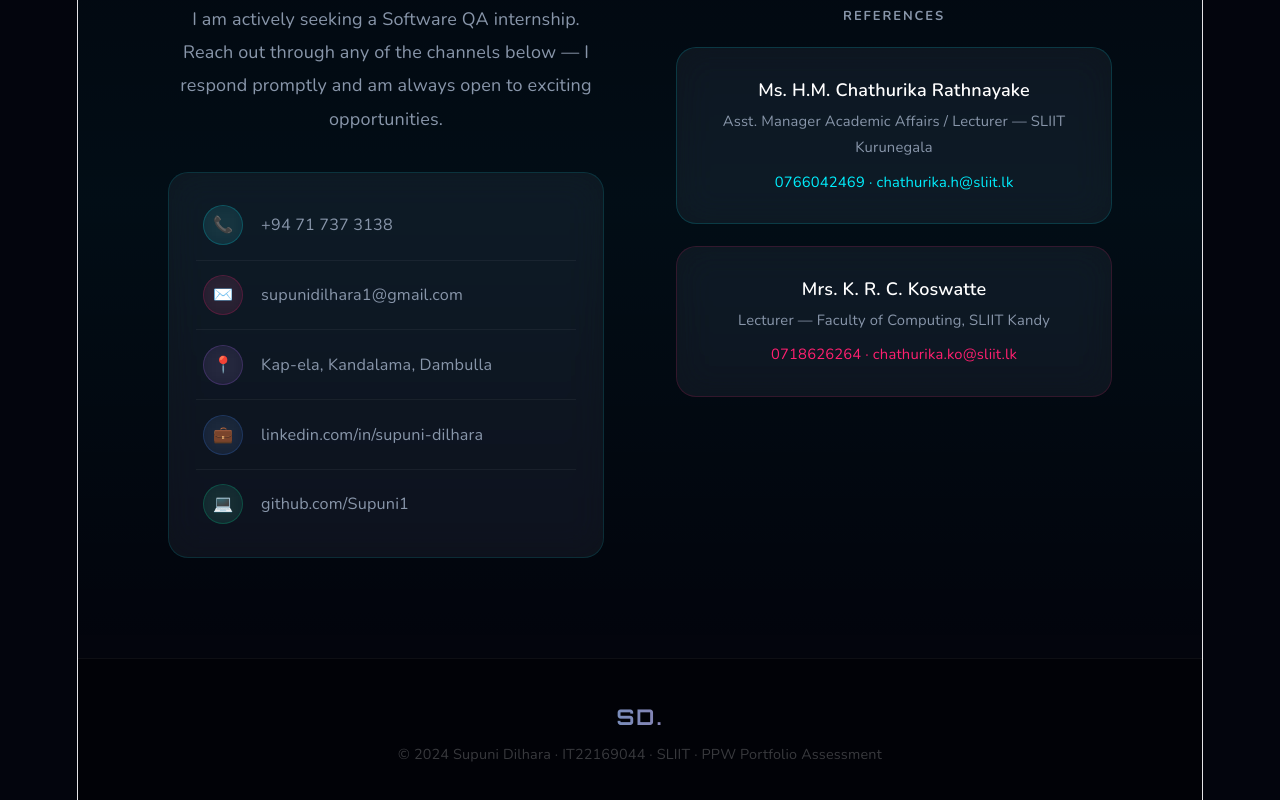
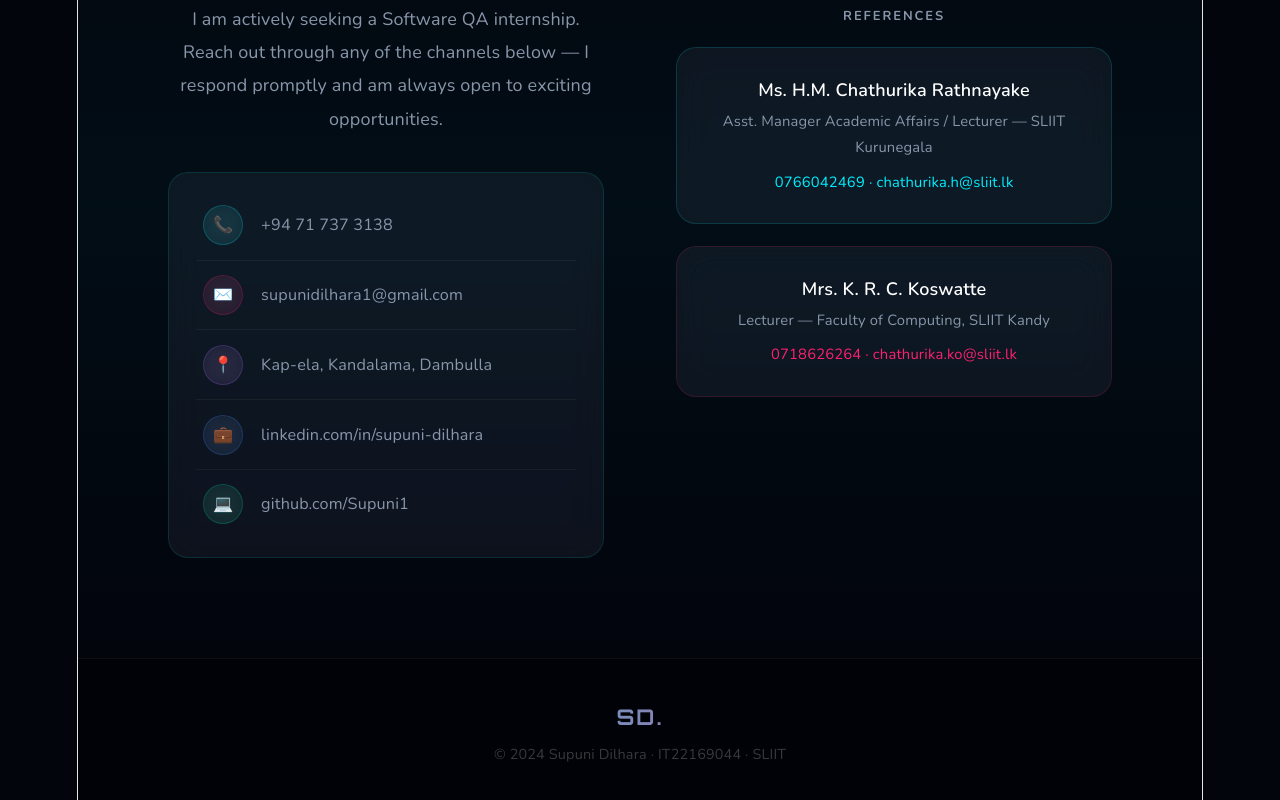
Before and after one commit to Supuni1/Portfolio, a React (Vite) app in the folder my-portfolio/: page / in a window 1280 px wide. Shown: the part 7513-8313 px from the top of the page. Built offline with nearby package versions, Linux system fonts and the light colour scheme.

Commit message:
fix: remove copyright text from footer in App component

```diff
--- a/my-portfolio/src/App.jsx
+++ b/my-portfolio/src/App.jsx
@@ -812,7 +812,7 @@ export default function App() {
           WebkitBackgroundClip:"text", WebkitTextFillColor:"transparent", marginBottom:"0.6rem",
         }}>SD.</div>
         <p style={{ color:"rgba(255,255,255,0.22)", fontSize:"0.8rem", fontFamily:BODY }}>
-          © 2024 Supuni Dilhara · IT22169044 · SLIIT · PPW Portfolio Assessment
+          © 2024 Supuni Dilhara · IT22169044 · SLIIT
         </p>
       </footer>
     </div>
```
